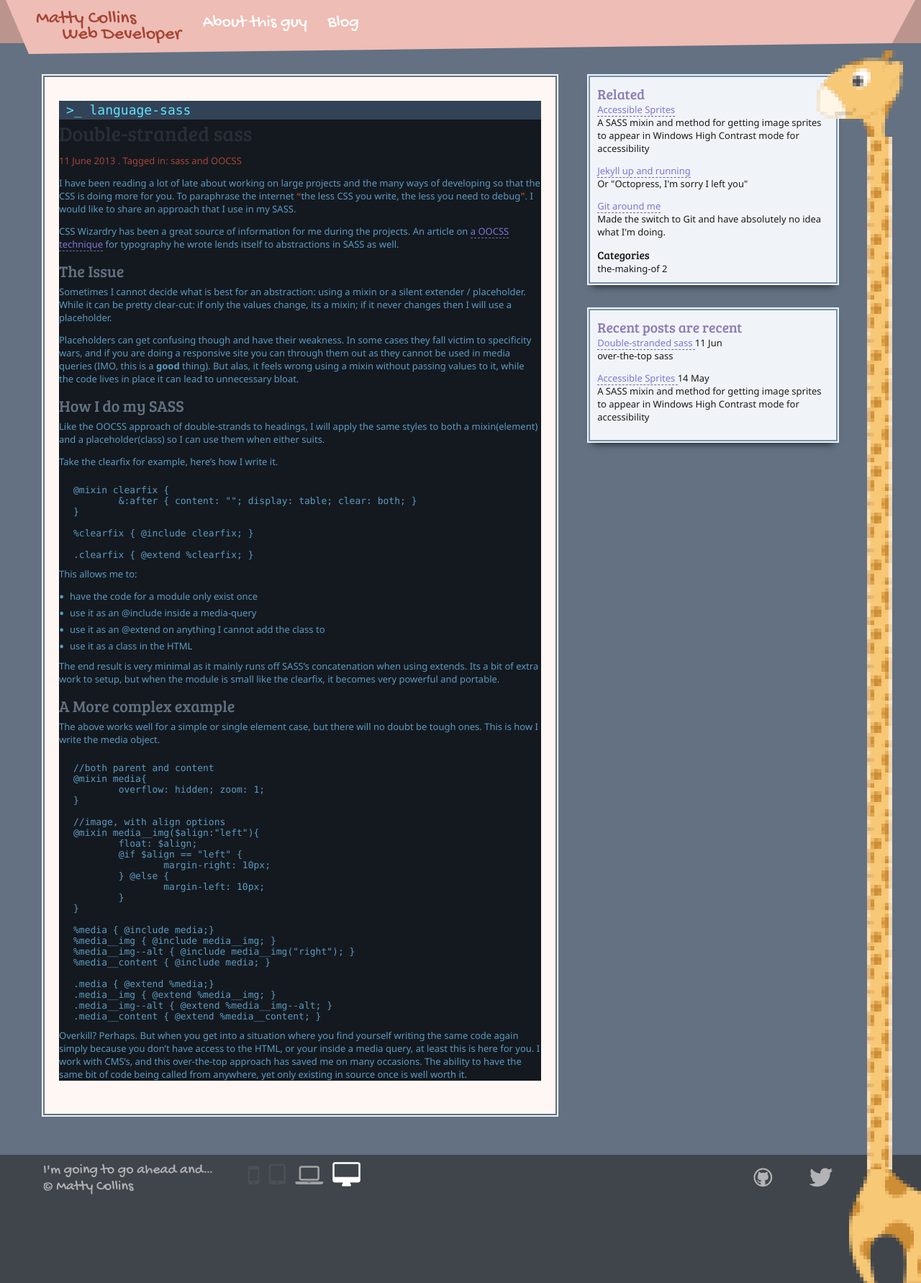
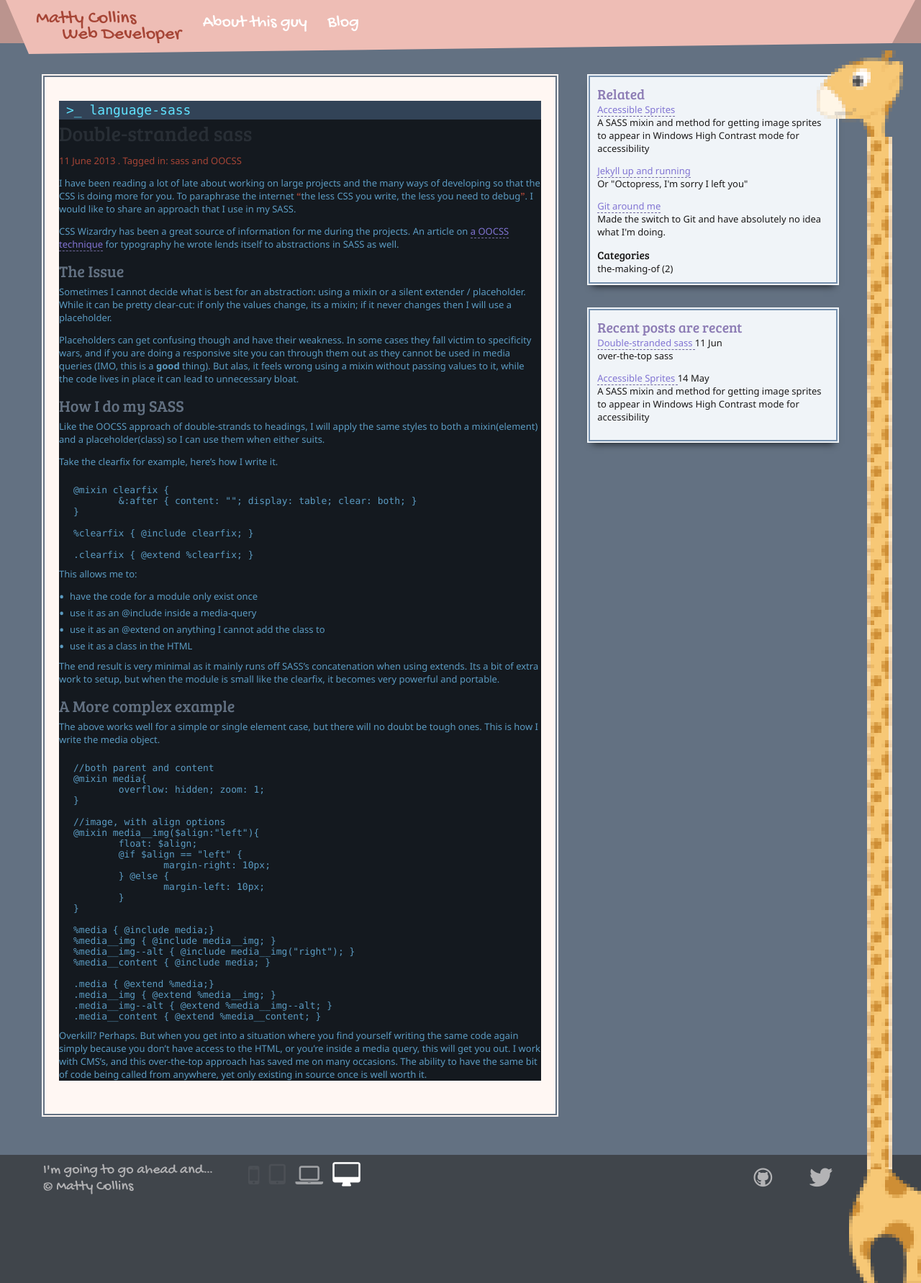
Before and after one commit to Piderman/mattycollins.com.au, a Jekyll site: the page built from _posts/13-06-11-double-stranded-sass.md, in a window 1280 px wide. Shown: the whole page at 72% size. Built offline with Jekyll 4.4.1, drawn with Linux system fonts in a browser that asks for light colours; nearby versions of some CDN libraries.

Commit message:
trivial updates

```diff
--- a/_layouts/default.html
+++ b/_layouts/default.html
@@ -32,7 +32,7 @@
 					<ul>
 					{% for category in site.categories %}
 						<li>
-							{{category | first }} <span class="count">{{category | last | size }}</span>
+							{{category | first }} <span class="count">({{category | last | size }})</span>
 						</li>
 					{% endfor%}
 					</ul>
--- a/_posts/13-06-11-double-stranded-sass.md
+++ b/_posts/13-06-11-double-stranded-sass.md
@@ -71,4 +71,4 @@
 .media__content { @extend %media__content; }
 {% endhighlight %}
 
-Overkill? Perhaps. But when you get into a situation where you find yourself writing the same code again simply because you don't have access to the HTML, or your inside a media query, at least this is here for you. I work with CMS's, and this over-the-top approach has saved me on many occasions. The ability to have the same bit of code being called from anywhere, yet only existing in source once is well worth it.
+Overkill? Perhaps. But when you get into a situation where you find yourself writing the same code again simply because you don't have access to the HTML, or you're inside a media query, this will get you out. I work with CMS's, and this over-the-top approach has saved me on many occasions. The ability to have the same bit of code being called from anywhere, yet only existing in source once is well worth it.
--- a/giraffe/styles/controls/_blogs.scss
+++ b/giraffe/styles/controls/_blogs.scss
@@ -66,7 +66,7 @@
 		border: 2px solid #637182;
 		color: $textColor;
 
-		@include box-shadow(0 0 0 2px #f0f4f8);
+		@include box-shadow(0 0 0 2px #fff7f3);
 
 		header { position: static; }
 
--- a/giraffe/styles/screen.css
+++ b/giraffe/styles/screen.css
@@ -1787,10 +1787,10 @@
       background: #fff7f3;
       border: 2px solid #637182;
       color: #1b1a1a;
-      -webkit-box-shadow: 0 0 0 2px #f0f4f8;
-      -moz-box-shadow: 0 0 0 2px #f0f4f8;
-      -o-box-shadow: 0 0 0 2px #f0f4f8;
-      box-shadow: 0 0 0 2px #f0f4f8; }
+      -webkit-box-shadow: 0 0 0 2px #fff7f3;
+      -moz-box-shadow: 0 0 0 2px #fff7f3;
+      -o-box-shadow: 0 0 0 2px #fff7f3;
+      box-shadow: 0 0 0 2px #fff7f3; }
       .blogList--home header {
         position: static; }
       .blogList--home .sectionTitle {
@@ -2071,10 +2071,10 @@
     margin: 0 0 35px;
     padding: 20px;
     border: 2px solid #637182;
-    -webkit-box-shadow: 0 0 0 2px #f0f4f8;
-    -moz-box-shadow: 0 0 0 2px #f0f4f8;
-    -o-box-shadow: 0 0 0 2px #f0f4f8;
-    box-shadow: 0 0 0 2px #f0f4f8; } }
+    -webkit-box-shadow: 0 0 0 2px #fff7f3;
+    -moz-box-shadow: 0 0 0 2px #fff7f3;
+    -o-box-shadow: 0 0 0 2px #fff7f3;
+    box-shadow: 0 0 0 2px #fff7f3; } }
 [data-page-id="home"] .layout__main {
   margin-bottom: 85px;
   padding-bottom: 85px; }
```
Also changed, not shown: giraffe/styles/_layout.scss (+1 -9 lines), giraffe/styles/nomedia.css (+8 -8 lines), 1 other file.
